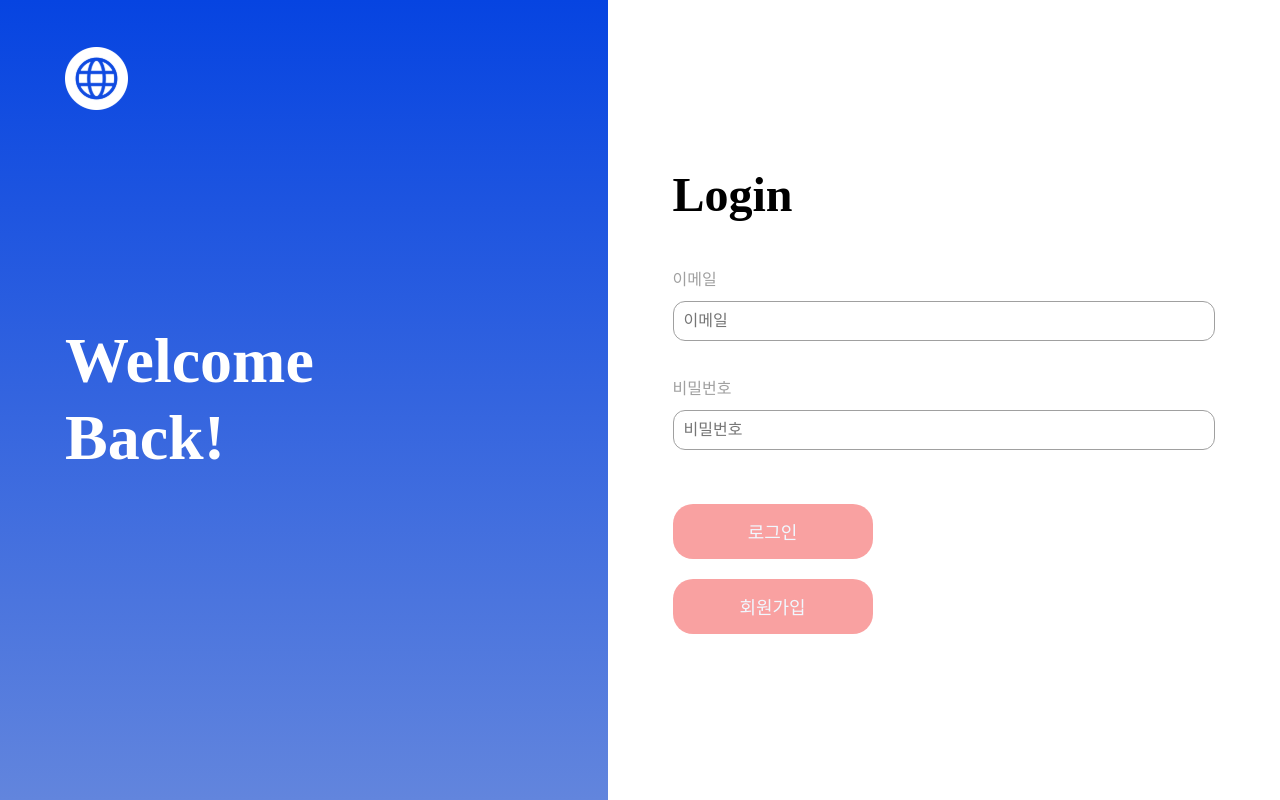
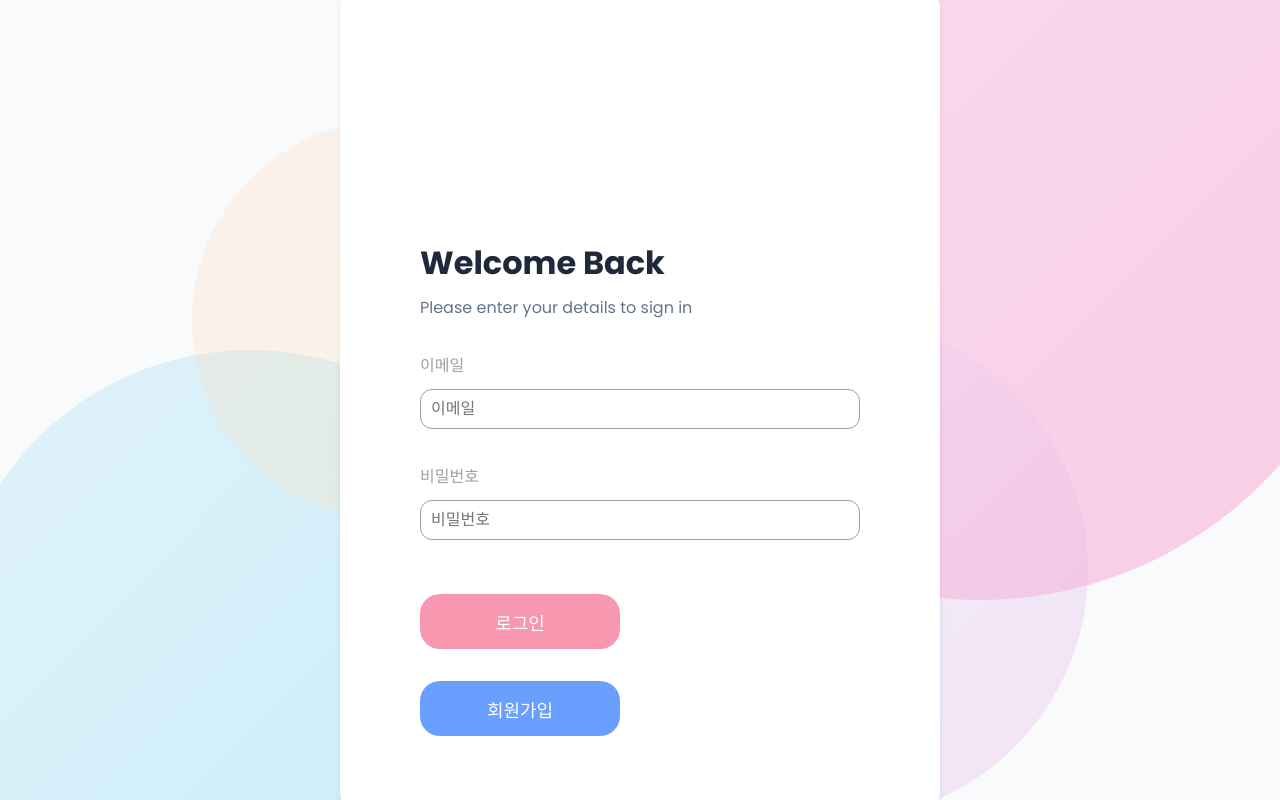
Before and after one commit to SEOULTECH-GDG-4TH-FRONTEND/MEMBER_HUIJIN, a React (Create React App) app: page /login in a window 1280 px wide. Built offline with nearby package versions, Linux system fonts and the light colour scheme.

Commit message:
로그인 페이지 스타일 수정

```diff
--- a/public/index.html
+++ b/public/index.html
@@ -25,6 +25,12 @@
       Learn how to configure a non-root public URL by running `npm run build`.
     -->
     <title>React App</title>
+
+    <!-- 폰트 스타일 가져오기 -->
+    <link
+      href="https://fonts.googleapis.com/css2?family=Poppins:wght@300;400;600;700&display=swap"
+      rel="stylesheet"
+    />
   </head>
   <body>
     <noscript>You need to enable JavaScript to run this app.</noscript>
--- a/src/components/Button.jsx
+++ b/src/components/Button.jsx
@@ -6,23 +6,44 @@ const StyledButton = styled.button`
   border-radius: 20px; /* 버튼의 둥근 모서리 */
   border: none; /* 테두리 없음 */
   font-size: large; /* 폰트 크기 */
-  background-color: rgba(247, 122, 122, 0.7); /* 투명도 적용 */
-  color: aliceblue; /* 텍스트 색상 */
   text-align: center;
   display: flex;
   justify-content: center;
   align-items: center; /* 세로 중앙 정렬 */
   margin-top: 20px; /* 버튼과 위 요소 간의 여백 */
   cursor: pointer; /* 커서 모양 변경 */
+  transition: background-color 0.2s;
 
-  &:hover {
-    background-color: rgb(247, 122, 122); /* hover 상태에서의 배경색 */
-  }
+  // 로그인 버튼 스타일
+  ${(props) =>
+    props.variant === "login" &&
+    `
+    background-color: #f797b0;
+    color: white;
+    &:hover {
+      background-color: #e57a94;
+    }
+  `}
+
+  // 회원가입 버튼 스타일
+  ${(props) =>
+    props.variant === "signup" &&
+    `
+    background-color: #6b9fff;
+    color: white;
+    &:hover {
+      background-color: #4a7ed9;
+    }
+  `}
 `;
 
 // 태그 사이에 쓰는 내용을 children으로 받아올 수 있습니다.
-function Button({ children, onClick }) {
-  return <StyledButton onClick={onClick}>{children}</StyledButton>;
+function Button({ children, onClick, variant }) {
+  return (
+    <StyledButton onClick={onClick} variant={variant}>
+      {children}
+    </StyledButton>
+  );
 }
 
 export default Button;
--- a/src/pages/Login.jsx
+++ b/src/pages/Login.jsx
@@ -1,3 +1,4 @@
+// 필요한 라이브러리와 컴포넌트 import
 import styled from "styled-components";
 import InputFields from "../components/InputFields";
 import Button from "../components/Button";
@@ -6,18 +7,23 @@ import { useAuth } from "../context/AuthContext";
 import { useEffect, useState } from "react";
 import { login } from "../apis/user";
 
+// index.html 파일의 <head> 태그 안에 아래 코드를 추가해주세요
+// <link href="https://fonts.googleapis.com/css2?family=Poppins:wght@300;400;600;700&display=swap" rel="stylesheet">
+
 function Login() {
   const navigate = useNavigate();
   const { setLogin, isLoggedIn } = useAuth();
   const [email, setEmail] = useState("");
   const [password, setPassword] = useState("");
 
+  // 로그인 상태 체크 및 리다이렉트
   useEffect(() => {
     if (isLoggedIn) {
       navigate("/");
     }
   }, [isLoggedIn, navigate]);
 
+  // 로그인 처리 함수
   const handleLogin = async () => {
     try {
       await login(email, password);
@@ -30,14 +36,10 @@ function Login() {
 
   return (
     <Wrapper>
-      <LeftWrap>
-        <Logo src="/logo.svg" alt="" />
-        Welcome <br />
-        Back!
-      </LeftWrap>
-      <RightWrap>
       <LoginContainer>
-          <Text>Login</Text>
+        <Logo src="/logo.svg" alt="logo" />
+        <LoginTitle>Welcome Back</LoginTitle>
+        <LoginSubtitle>Please enter your details to sign in</LoginSubtitle>
 
         <InputFields
           label="이메일"
@@ -49,71 +51,125 @@ function Login() {
           onChange={(e) => setPassword(e.target.value)}
         />
 
-          <Button
-            onClick={() => {
-              handleLogin();
-            }}
-          >
+        <ButtonGroup>
+          <Button onClick={handleLogin} variant="login">
             로그인
           </Button>
-          <Button
-            onClick={() => {
-              navigate("/signup");
-            }}
-          >
+          <Button onClick={() => navigate("/signup")} variant="signup">
             회원가입
           </Button>
+        </ButtonGroup>
       </LoginContainer>
-      </RightWrap>
+      <BackgroundCircle1 />
+      <BackgroundCircle2 />
+      <BackgroundCircle3 />
+      <BackgroundCircle4 />
     </Wrapper>
   );
 }
 
 export default Login;
 
+// 스타일 컴포넌트 정의
 const Wrapper = styled.div`
   width: 100%;
   height: 100vh;
   display: flex;
-  flex-direction: row;
+  justify-content: center;
+  align-items: center;
+  background: #f8fafc;
+  font-family: "Poppins", sans-serif;
+  position: relative;
+  overflow: hidden;
 `;
 
-const LeftWrap = styled.div`
-  flex: 1;
-  background: linear-gradient(to bottom, #0644e1, #6285dd);
-  display: flex;
-  align-items: center;
-  padding-left: 65px;
-  color: white;
-  font-size: 64px;
-  font-weight: 900;
-  line-height: 1.2;
+// 메인 로그인 컨테이너
+const LoginContainer = styled.div`
+  width: 100%;
+  max-width: 600px;
+  padding: 80px 80px;
+  background: white;
+  border-radius: 24px;
+  box-shadow: 0 4px 6px -1px rgb(0 0 0 / 0.1);
   position: relative;
+  z-index: 1;
 `;
 
-const RightWrap = styled.div`
-  flex: 1;
-  display: flex;
-  justify-content: center;
-  align-items: center;
-  padding: 65px;
-  width: 100%;
+// 로고 스타일링
+const Logo = styled.img`
+  width: 120px;
+  height: auto;
+  margin-bottom: 32px;
 `;
 
-const Logo = styled.img`
-  position: absolute;
-  top: 47px;
+// 로그인 타이틀 스타일링
+const LoginTitle = styled.h1`
+  font-size: 32px;
+  font-weight: 700;
+  color: #1e293b;
+  margin-bottom: 8px;
+  margin-top: 16px;
 `;
 
-const LoginContainer = styled.div`
-  display: flex;
-  justify-content: flex-start;
-  width: 100%;
-  flex-direction: column;
-  box-sizing: border-box;
+// 로그인 서브타이틀
+const LoginSubtitle = styled.p`
+  font-size: 16px;
+  color: #64748b;
+  margin-bottom: 32px;
 `;
 
-const Text = styled.h1`
-  font-size: 48px;
-  margin-bottom: 44px;
+// 버튼 그룹 컨테이너
+const ButtonGroup = styled.div`
+  display: flex;
+  flex-direction: column;
+  gap: 12px;
+  margin-top: 32px;
 `;
+
+// 배경 장식용 원 1 (메인 핑크)
+const BackgroundCircle1 = styled.div`
+  position: fixed;
+  width: 800px;
+  height: 800px;
+  border-radius: 50%;
+  background: linear-gradient(135deg, #ff69b433, #ff149433);
+  top: -200px;
+  right: -100px;
+  z-index: 0;
+`;
+
+// 배경 장식용 원 2 (하늘색)
+const BackgroundCircle2 = styled.div`
+  position: fixed;
+  width: 600px;
+  height: 600px;
+  border-radius: 50%;
+  background: linear-gradient(135deg, #87ceeb33, #00bfff33);
+  bottom: -150px;
+  left: -50px;
+  z-index: 0;
+`;
+
+// 배경 장식용 원 3 (연한 보라)
+const BackgroundCircle3 = styled.div`
+  position: fixed;
+  width: 500px;
+  height: 500px;
+  border-radius: 50%;
+  background: linear-gradient(135deg, #e6e6fa44, #dda0dd44);
+  top: 40%;
+  right: 15%;
+  z-index: 0;
+`;
+
+// 배경 장식용 원 4 (연한 살구색)
+const BackgroundCircle4 = styled.div`
+  position: fixed;
+  width: 400px;
+  height: 400px;
+  border-radius: 50%;
+  background: linear-gradient(135deg, #ffdab944, #ffe4b544);
+  top: 15%;
+  left: 15%;
+  z-index: 0;
+`;
```
Also changed, not shown: public/logo192.png (deleted), public/logo512.png (deleted). Lines whose indentation alone changed are shown as unchanged.
